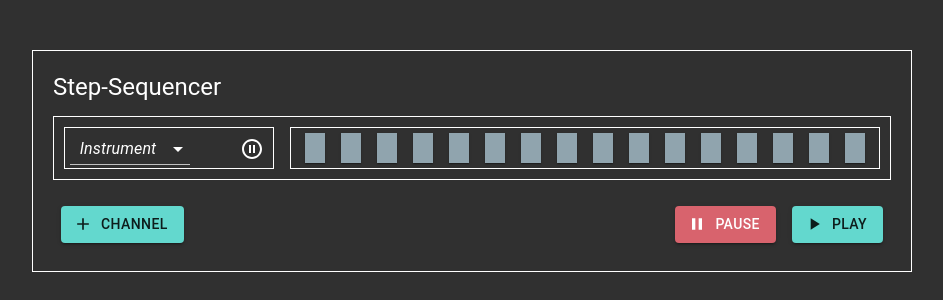
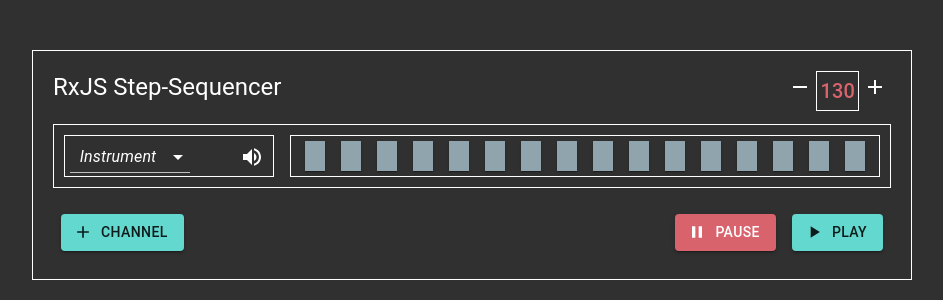
Before and after one commit to mdegraw/rxjs-drum-machine, a React (Create React App) app: page / in a window 1280 px wide. Shown: the top 300 px of the page, without its empty margins (168-1111 px from the left). Built offline with nearby package versions, Linux system fonts and the light colour scheme.

Commit message:
Add BPM controls

```diff
--- a/public/index.html
+++ b/public/index.html
@@ -24,7 +24,7 @@
       work correctly both with client-side routing and a non-root public URL.
       Learn how to configure a non-root public URL by running `npm run build`.
     -->
-    <title>Simple Step-Sequencer</title>
+    <title>RxJS Step-Sequencer</title>
   </head>
   <body>
     <noscript>You need to enable JavaScript to run this app.</noscript>
--- a/src/components/board/board.component.tsx
+++ b/src/components/board/board.component.tsx
@@ -1,16 +1,18 @@
 import React, { useState, useEffect } from 'react';
 import { ConnectableObservable, BehaviorSubject, merge } from 'rxjs';
+
 import Box from '@material-ui/core/Box';
 import { makeStyles, createStyles, Theme } from '@material-ui/core/styles';
 import Button from '@material-ui/core/Button';
 import PlayArrowIcon from '@material-ui/icons/PlayArrow';
 import PauseIcon from '@material-ui/icons/Pause';
 import AddIcon from '@material-ui/icons/Add';
+import Typography from '@material-ui/core/Typography';
 
+import BpmControl from '../bpm/bpm.component';
 import Channel from '../channel/channel.component';
 import { clock } from '../../utils/clock.util';
 import { IState } from '../../interfaces/state.interface';
-import Typography from '@material-ui/core/Typography';
 
 const useStyles = makeStyles((theme: Theme) =>
   createStyles({
@@ -27,11 +29,18 @@
     button: {
       margin: theme.spacing(1),
     },
+    bpmControl: {
+      'margin-left': 'auto',
+    },
   }),
 );
 
 const play$ = new BehaviorSubject({ play: false });
-const boardEvents$ = merge(play$);
+const bpm$ = new BehaviorSubject({ bpm: 130 });
+const boardEvents$ = merge(
+  play$,
+  bpm$,
+);
 const clock$ = clock(boardEvents$);
 
 const updatePlay = (isPlay: boolean) => {
@@ -68,11 +77,13 @@
         display='flex'
         flexDirection='row'
       >
-        <Typography variant='h5'>Step-Sequencer</Typography>
+        <Typography variant='h5'>RxJS Step-Sequencer</Typography>
+        <Box className={classes.bpmControl}><BpmControl bpm$={bpm$} /></Box>
       </Box>
 
-      {channels.map(channel => (
+      {channels.map((channel, i) => (
         <Box
+          key={i}
           className={classes.channel}
           display='flex'
           flexDirection='row'
--- /dev/null
+++ b/src/components/bpm/bpm.component.tsx
@@ -0,0 +1,42 @@
+import React, { useState } from 'react';
+import { BehaviorSubject } from 'rxjs';
+
+import Box from '@material-ui/core/Box';
+import AddIcon from '@material-ui/icons/Add';
+import RemoveIcon from '@material-ui/icons/Remove';
+import { makeStyles, createStyles, Theme } from '@material-ui/core/styles';
+import Typography from '@material-ui/core/Typography';
+
+interface IBpmControlProp {
+  bpm$: BehaviorSubject<{ bpm: number }>;
+}
+
+const useStyles = makeStyles((theme: Theme) =>
+  createStyles({
+    bpmBox: {
+      padding: '3px !important',
+    },
+  }),
+);
+
+
+export default function BpmControl({ bpm$ }: IBpmControlProp) {
+  const getBpm = () => bpm$.value.bpm;
+  const nextBpm = (val: number) => {
+    setBpm(val);
+    bpm$.next({ bpm: val })
+  };
+  const [bpm, setBpm] = useState(getBpm());
+
+  const classes = useStyles();
+
+  return (
+    <Box display='flex' flexDirection='row'>
+      <RemoveIcon style={{ cursor: 'pointer', margin: '4px' }} onClick={() => nextBpm(getBpm() > 1 ? getBpm() - 1 : 0)} />
+      <Box border={1}>
+        <Typography className={classes.bpmBox} color='secondary' variant='h6'>{bpm}</Typography>
+      </Box>
+      <AddIcon style={{ cursor: 'pointer', margin: '4px' }} onClick={() => nextBpm(getBpm() + 1)}/>
+    </Box>
+  );
+}
--- a/src/components/channel/channel.component.tsx
+++ b/src/components/channel/channel.component.tsx
@@ -7,7 +7,6 @@
 import Controls from '../controls/controls.component';
 import { IState } from '../../interfaces/state.interface';
 import { getInitialChannel, IChannel } from '../../interfaces/channel.interface';
-// import { IChannel, INITIAL_CHANNEL } from '../../interfaces/channel.interface';
 
 interface IChannelProps {
   id: number;
--- a/src/components/controls/controls.component.tsx
+++ b/src/components/controls/controls.component.tsx
@@ -2,8 +2,8 @@
 import { BehaviorSubject } from 'rxjs';
 
 import Box from '@material-ui/core/Box';
-import PlayCircleOutlineIcon from '@material-ui/icons/PlayCircleOutline';
-import PauseCircleOutlineIcon from '@material-ui/icons/PauseCircleOutline';
+import VolumeUpIcon from '@material-ui/icons/VolumeUp';
+import VolumeOffIcon from '@material-ui/icons/VolumeOff';
 import FormControl from '@material-ui/core/FormControl';
 import Select from '@material-ui/core/Select';
 import MenuItem from '@material-ui/core/MenuItem';
@@ -34,17 +34,16 @@
 
   const classes = useStyles();
 
-  const handleChange = (event: React.ChangeEvent<{ value: unknown }>) => {
-    setInstrument(event.target.value as string);
-    updateInstrument(event.target.value as Instrument)
-
-  };
-
   const updateInstrument = (newInstrument: Instrument) => {
     channel$.next({
       ...channel$.value,
       instrument: newInstrument,
     });
+  };
+
+  const handleChange = (event: React.ChangeEvent<{ value: unknown }>) => {
+    setInstrument(event.target.value as string);
+    updateInstrument(event.target.value as Instrument)
   };
 
   return (
@@ -68,7 +67,7 @@
           {Object.entries(Instrument).map(([value, instrument], key) => <MenuItem key={key} value={value}>{instrument}</MenuItem>)}
         </Select>
       </FormControl>
-      { isOn ? <PlayCircleOutlineIcon style={{ cursor: 'pointer', margin: '4px' }} onClick={() => setOn(!isOn)} /> : <PauseCircleOutlineIcon style={{ cursor: 'pointer', margin: '4px' }} onClick={() => setOn(!isOn)} /> }
+      { isOn ? <VolumeOffIcon style={{ cursor: 'pointer', margin: '4px' }} onClick={() => setOn(!isOn)} /> : <VolumeUpIcon style={{ cursor: 'pointer', margin: '4px' }} onClick={() => setOn(!isOn)} /> }
     </Box>
   );
 }
--- a/src/utils/clock.util.ts
+++ b/src/utils/clock.util.ts
@@ -14,11 +14,10 @@
   ),
   switchMap((state: IState) => state.play
     ? interval(bpmToMs(state.bpm)).pipe(
-      map(i => (i + state.pauseStep) % 16),
-      tap((i) => {
-        state.step = i;
-      }),
-      map(() => state),
+        tap((i) => {
+          state.step = (i + state.pauseStep) % 16;
+        }),
+        map(() => state),
     )
     : NEVER,
   ),
```
Also changed, not shown: public/manifest.json, 1 other file (tests, documents, lock files or other folders).
